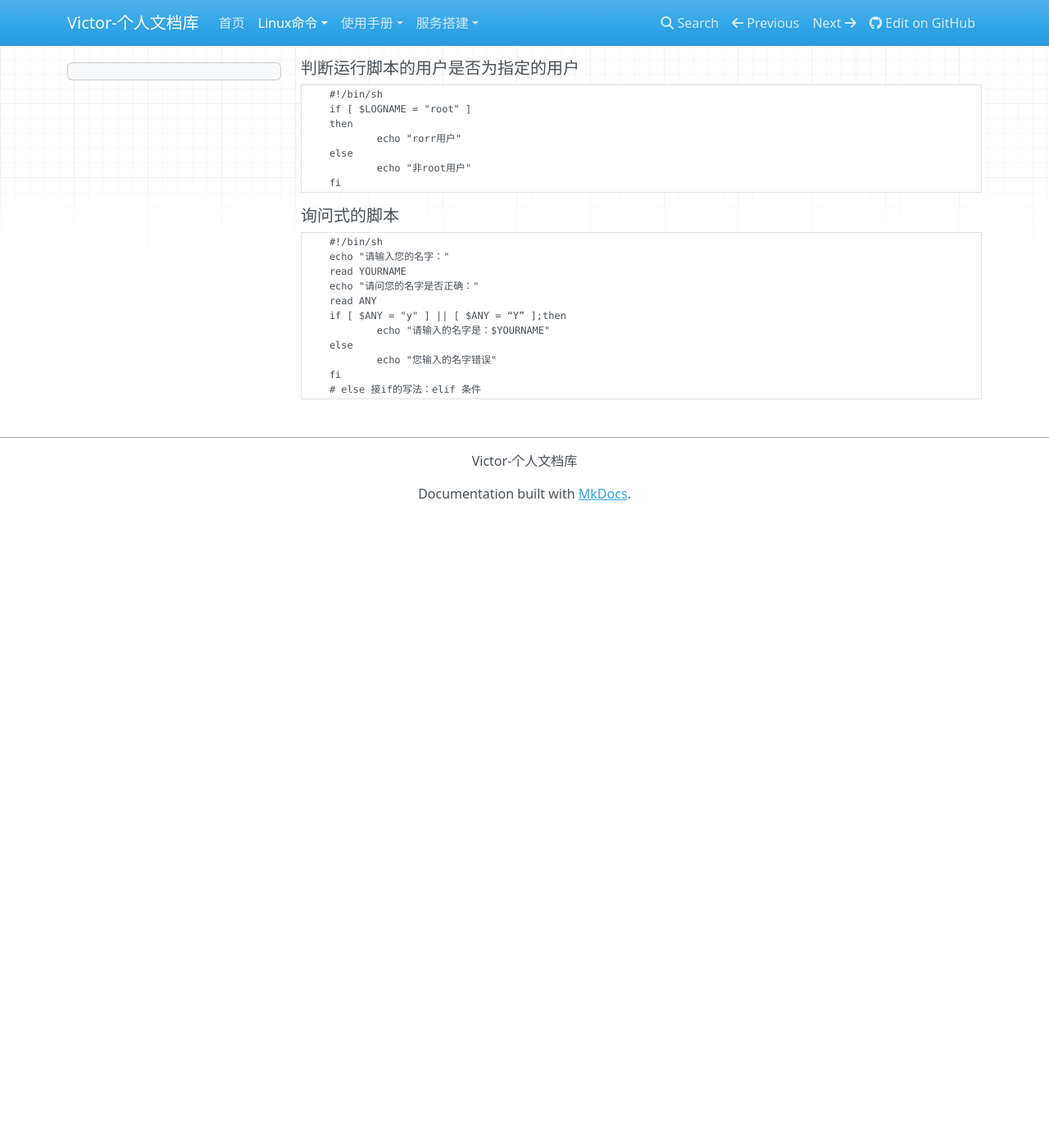
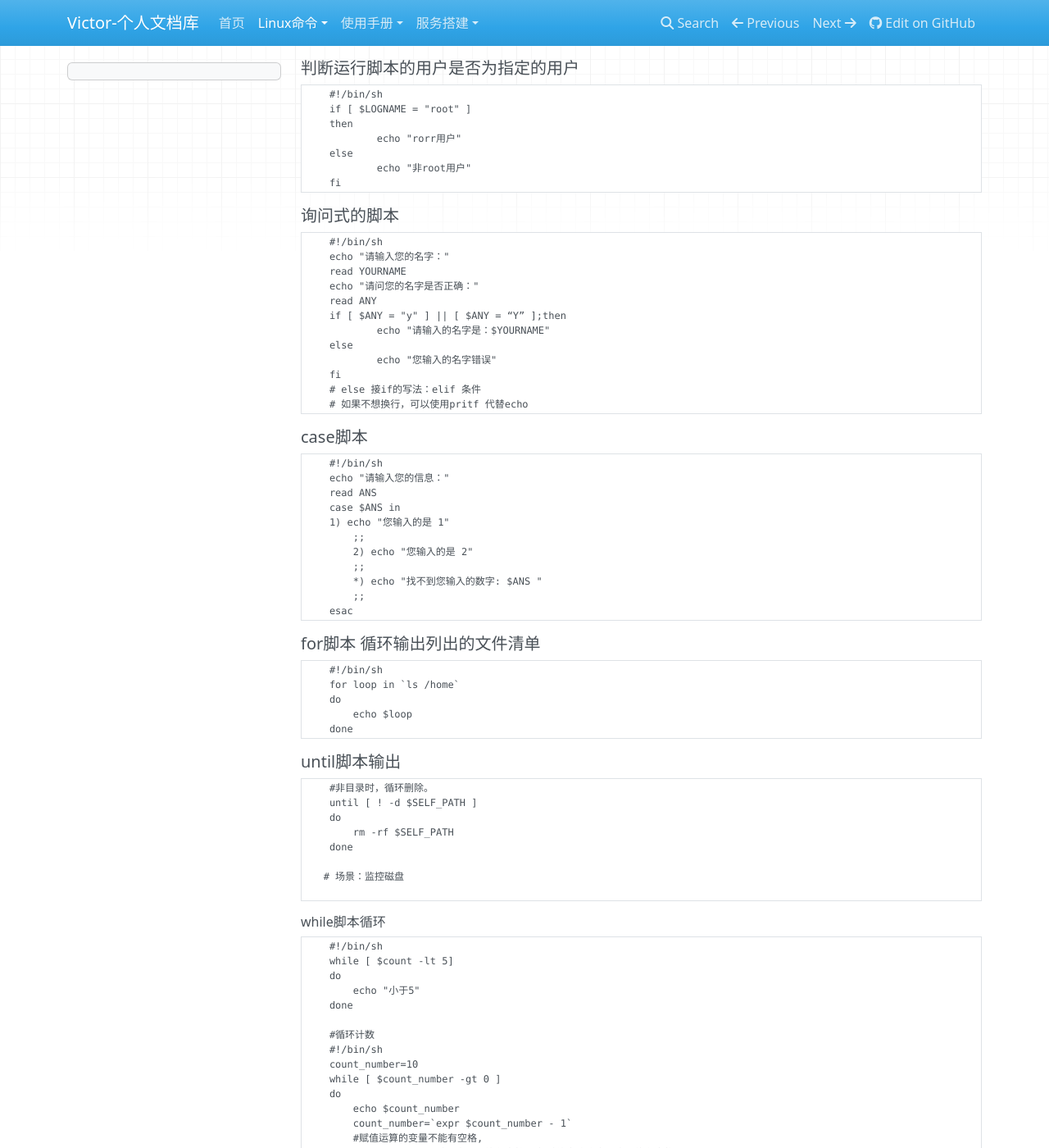
Before and after one commit to victor24680/victorDocs, an MkDocs documentation site: the page built from docs/Linux命令/shell脚本编程（if等判断语句）.md, in a window 1280 px wide and 1400 px high, scrolled down 812 px. Shown: the whole window at 82% size. Built offline with MkDocs 1.6.1, drawn with Linux system fonts in a browser that asks for light colours; nearby versions of some CDN libraries; before the commit the page ends 1442 px from its top, so only the background shows below that; some of the changed text lies outside the part shown.

Commit message:
函数脚本编程

````diff
--- a/docs/Linux命令/shell脚本编程（if等判断语句）.md
+++ b/docs/Linux命令/shell脚本编程（if等判断语句）.md
@@ -64,4 +64,110 @@ fi
             echo "您输入的名字错误"
     fi
     # else 接if的写法：elif 条件
+    # 如果不想换行，可以使用pritf 代替echo
 ```
+
+##### case脚本
+```angular2html
+    #!/bin/sh
+    echo "请输入您的信息："
+    read ANS
+    case $ANS in
+    1) echo "您输入的是 1"
+        ;;
+        2) echo "您输入的是 2"
+        ;;
+        *) echo "找不到您输入的数字: $ANS "
+        ;;
+    esac
+```
+
+##### for脚本 循环输出列出的文件清单
+```angular2html
+    #!/bin/sh
+    for loop in `ls /home`
+    do
+        echo $loop
+    done
+```
+##### until脚本输出
+```angular2html
+    #非目录时，循环删除。
+    until [ ! -d $SELF_PATH ]
+    do
+        rm -rf $SELF_PATH
+    done
+
+   # 场景：监控磁盘
+
+```
+###### while脚本循环
+```angular2html
+    #!/bin/sh
+    while [ $count -lt 5]
+    do
+        echo "小于5"
+    done
+
+    #循环计数
+    #!/bin/sh
+    count_number=10
+    while [ $count_number -gt 0 ]
+    do
+        echo $count_number
+        count_number=`expr $count_number - 1`
+        #赋值运算的变量不能有空格,
+        #即count_number与=之间不能有空格,=与赋值表达式之间也不能有空格
+    done
+
+    #!/bin/sh
+    SEVER_IFS=$IFS
+    IFS=:#以冒号分割行数，从三个变量,NAME,DEPT,ID代替访问的数据
+    while read NAME DEPT ID
+    do
+        echo -e "$NAME\t $DEPT\t $ID"
+    done < /home/testsh/name.txt #从文件name.txt读入信息
+    IFS=$SEVER_IFS #恢复变量IFS设置
+    #name.txt文件内容如下：
+    victor_1:金融部:1
+    victor_2:网络部:2
+    victor_3:技术部:3
+    victor_4:人力部:4
+
+    #常用于从文件中读取数据
+```
+
+###### shell 函数处理
+```angular2html
+    #基本定义一
+    function hello()
+    {
+        函数体
+    }
+    #基本定义二
+    hello()
+    {
+        函数体
+    }
+    hello(){
+        函数体
+    }
+    #删除shell函数
+    $ unset function_name
+```
+
+##### shell脚本参数处理
+```angular2html
+    #!/bin/sh
+    # test.sh
+    echo "函数名为：$0 " #输出 test
+    echo "脚本的参数列表：$@" #输出 aa bb cc
+    while [ $# -ne 0 ]
+    do
+        echo $1 #依次输出：aa bb cc
+        shift #提供偏移帮助，使得上面的'echo $1'无限制，即$1到$9无参数限制
+    done
+
+    $ sh test.sh aa bb cc
+    # eval 命令：可以获取输入脚本的最后一个参数
+```
````
Also changed, not shown: docs/Linux命令/Shell 输入输出显示.md (+6 -0 lines), docs/Linux命令/系统环境讲解-登录环境变量讲解.md (+4 -2 lines), docs/Linux命令/awk-grep管道命令.md (renamed from docs/Linux命令/管道命令.md).
